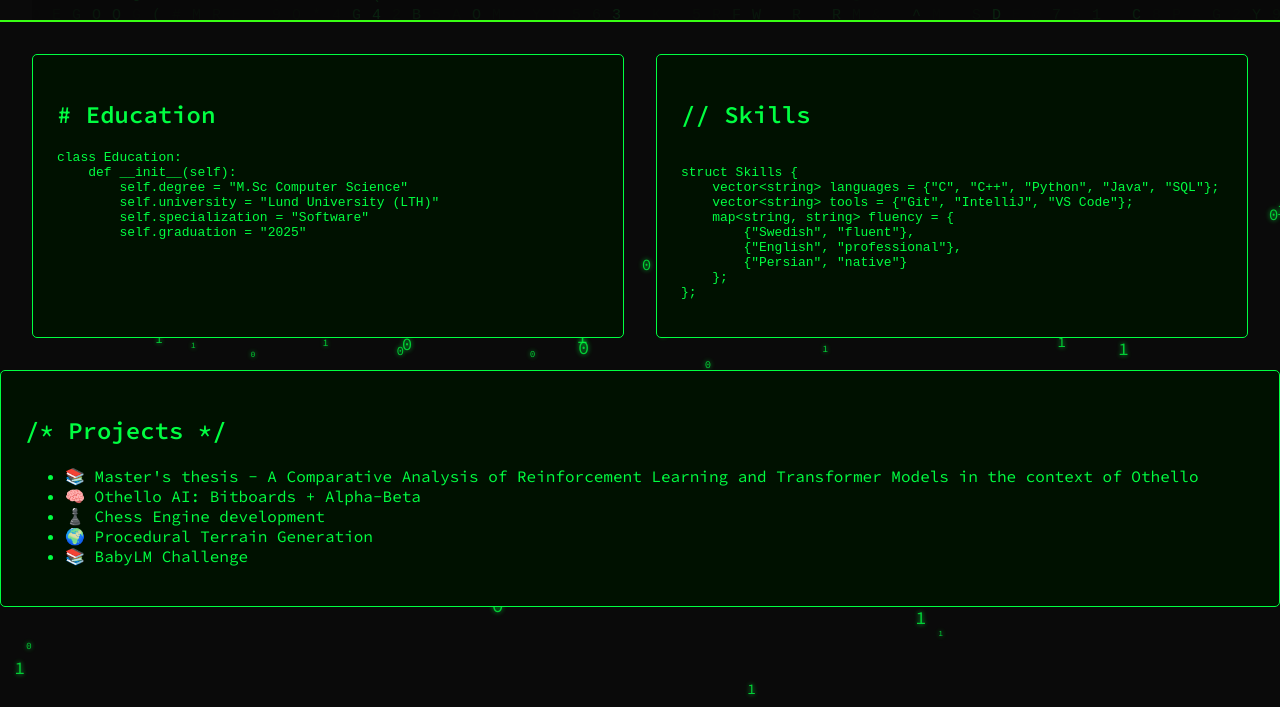
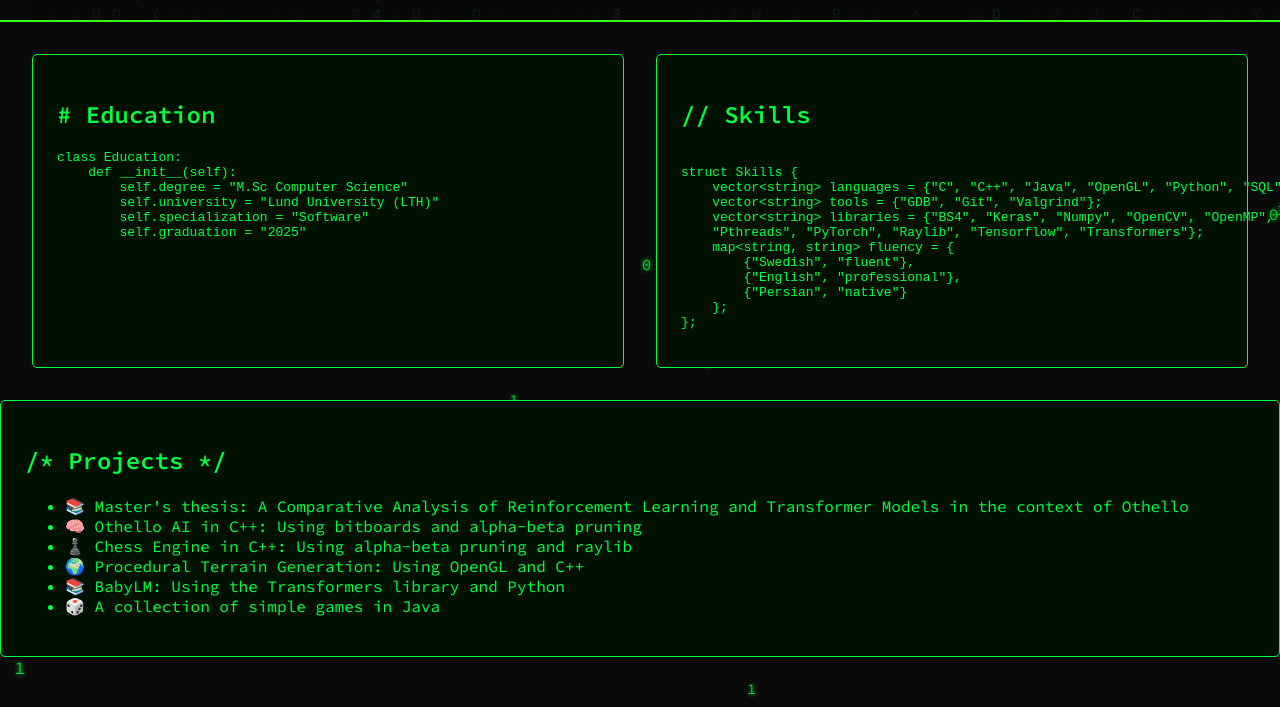
Before and after one commit to Pocoya/Pocoya.github.io, a plain HTML site: page index.html in a window 1280 px wide. Shown: the part 93-800 px from the top of the page. Drawn offline with Linux system fonts and the light colour scheme.

Commit message:
Added libraries with some other small changes

```diff
--- a/index.html
+++ b/index.html
@@ -100,7 +100,7 @@
         .code-card:hover {
             transform: translateY(-5px);
             box-shadow: 0 0 15px var(--matrix-green);
-            animation: glitch 0.5s infinite;
+            /* animation: glitch 1.5s infinite; */
         }
 
         .binary-rain {
@@ -189,8 +189,10 @@
             <h2>// Skills</h2>
             <pre><code class="language-cpp">
 struct Skills {
-    vector&lt;string&gt; languages = {"C", "C++", "Python", "Java", "SQL"};
-    vector&lt;string&gt; tools = {"Git", "IntelliJ", "VS Code"};
+    vector&lt;string&gt; languages = {"C", "C++", "Java", "OpenGL", "Python", "SQL"};
+    vector&lt;string&gt; tools = {"GDB", "Git", "Valgrind"};
+    vector&lt;string&gt; libraries = {"BS4", "Keras", "Numpy", "OpenCV", "OpenMP",
+    "Pthreads", "PyTorch", "Raylib", "Tensorflow", "Transformers"};
     map&lt;string, string&gt; fluency = {
         {"Swedish", "fluent"},
         {"English", "professional"},
@@ -205,11 +207,12 @@ struct Skills {
         <div class="code-card">
             <h2>/* Projects */</h2>
             <ul>
-                <li>📚 Master's thesis - A Comparative Analysis of Reinforcement Learning and Transformer Models in the context of Othello</li>
-                <li>🧠 Othello AI: Bitboards + Alpha-Beta</li>
-                <li>♟️ Chess Engine development</li>
-                <li>🌍 Procedural Terrain Generation</li>
-                <li>📚 BabyLM Challenge</li>
+                <li>📚 Master's thesis: A Comparative Analysis of Reinforcement Learning and Transformer Models in the context of Othello</li>
+                <li>🧠 Othello AI in C++: Using bitboards and alpha-beta pruning</li>
+                <li>♟️ Chess Engine in C++: Using alpha-beta pruning and raylib</li>
+                <li>🌍 Procedural Terrain Generation: Using OpenGL and C++</li>
+                <li>📚 BabyLM: Using the Transformers library and Python</li>
+                <li>🎲 A collection of simple games in Java</li>
             </ul>
         </div>
     </section>
```
